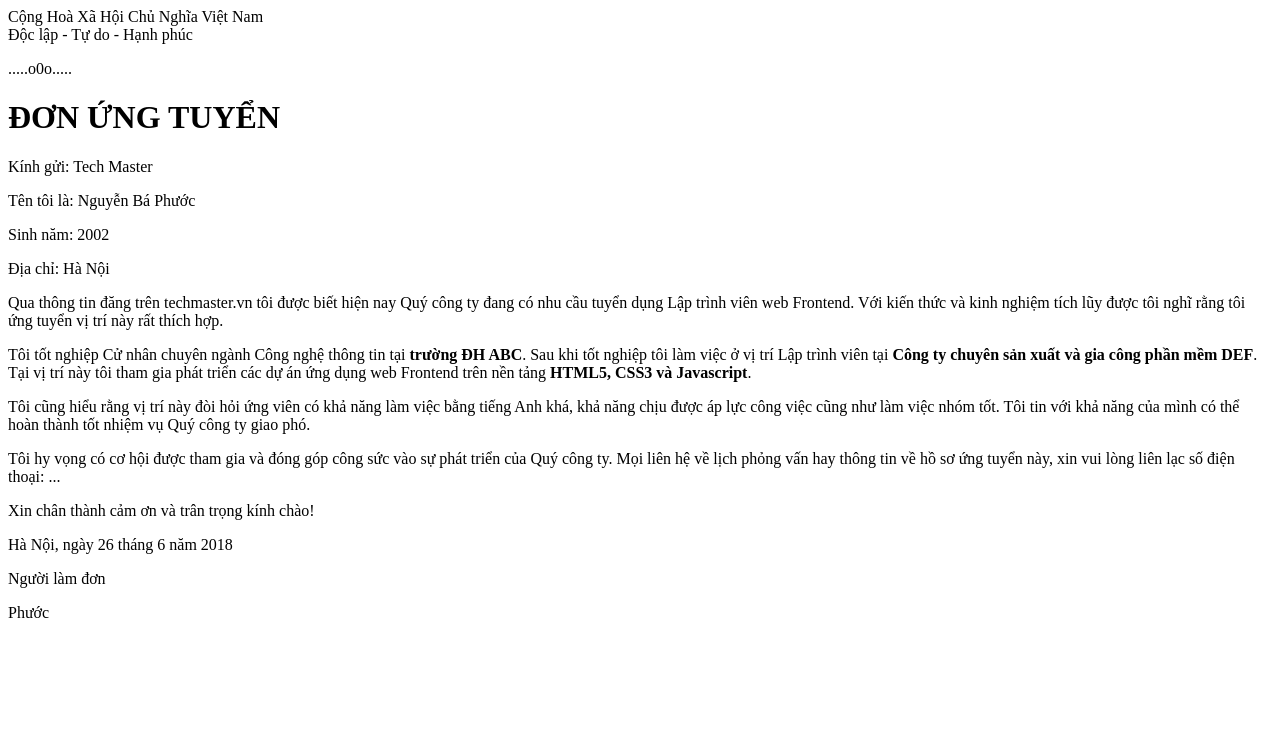
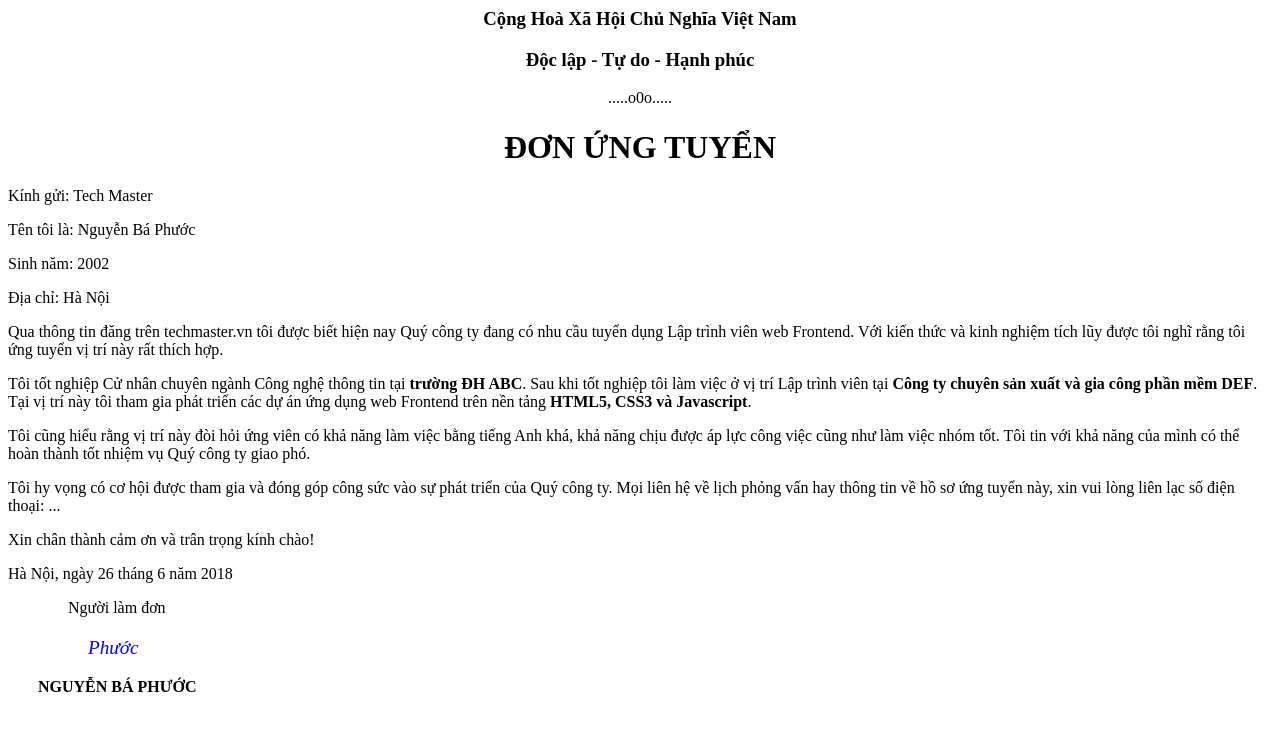
Before and after one commit to proteuteu/proteuteu.github.io, a plain HTML site: page Bài tập 2.html in a window 1280 px wide. Drawn offline with Linux system fonts and the light colour scheme.

Commit message:
BÀI TẬP 2 (NEW)

```diff
--- a/Bài tập 2.html
+++ b/Bài tập 2.html
@@ -2,18 +2,27 @@
 <head>
     <title>Bài tập 2</title>
     <meta charset="UTF-8"/>
-    <style> #signature="text-allign: center"</style>
+    <style> #signature {color: blue;
+                       text-indent: 80px;
+                       font-size: 120%}
+
+            #name {text-indent: 60px}
+
+            #fullname {text-indent: 30px; text-transform: uppercase}
+
+            .text {text-align: center;}
+    </style>
 </head>
 
 <body>
-<p>
-    Cộng Hoà Xã Hội Chủ Nghĩa Việt Nam<br/>
-    Độc lập - Tự do - Hạnh phúc
-</p>
+<h3 class='text'>
+    Cộng Hoà Xã Hội Chủ Nghĩa Việt Nam </h3>
 
-<p>.....o0o.....</p>
+<h3 class='text'>     Độc lập - Tự do - Hạnh phúc </h3>
 
-<h1>ĐƠN ỨNG TUYỂN</h1>
+<p class='text'>.....o0o.....</p>
+
+<h1 class='text'>ĐƠN ỨNG TUYỂN</h1>
 
 <p>Kính gửi: Tech Master </p>
 
@@ -35,7 +44,11 @@
 
 <p>Hà Nội, ngày 26 tháng 6 năm 2018</p>
 
-<p>Người làm đơn</p>
-<p id="signature"> Phước </p>
+<p id='name'>Người làm đơn</p>
+
+<p id="signature"> <i> Phước </i> </p>
+
+<p id='fullname'> <b> Nguyễn Bá Phước <b> <p>
 </body>
+
 </html>
```
